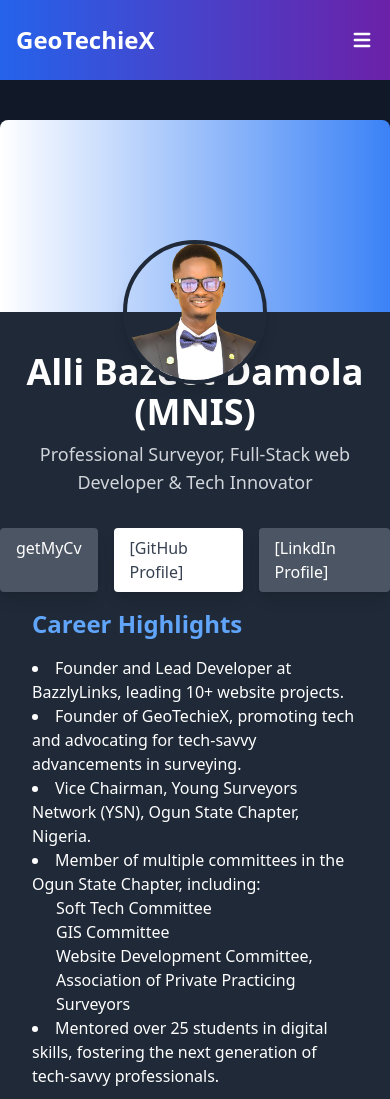
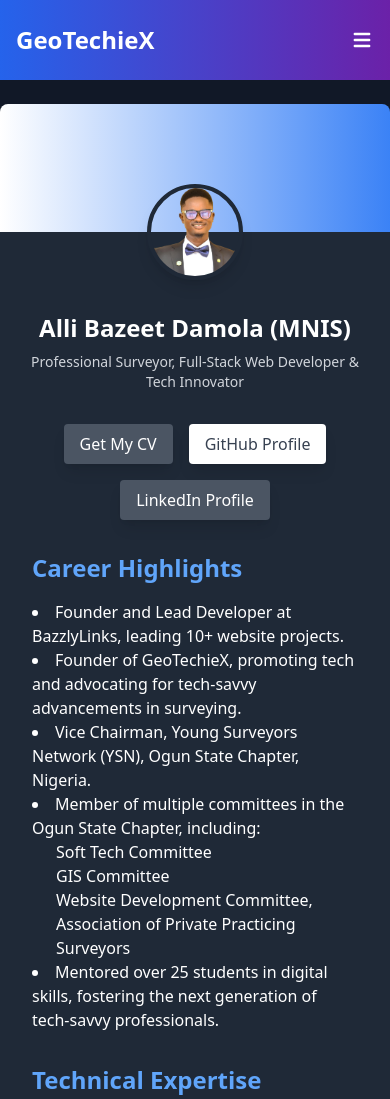
Before and after one commit to Bazzly/geotechiex, a plain HTML site: page alli-bazeet-damola-profile.html in a window 390 px wide. Shown: the top 1099 px of the page. Drawn offline with nearby package versions, Linux system fonts and the light colour scheme.

Commit message:
responsivenes fix

```diff
--- a/alli-bazeet-damola-profile.html
+++ b/alli-bazeet-damola-profile.html
@@ -1,5 +1,6 @@
 <!DOCTYPE html>
 <html lang="en">
+
 <head>
     <meta charset="UTF-8">
     <meta name="viewport" content="width=device-width, initial-scale=1.0">
@@ -7,6 +8,7 @@
     <script src="https://cdn.tailwindcss.com"></script>
     <script defer src="https://cdn.jsdelivr.net/npm/alpinejs@3.x.x/dist/cdn.min.js"></script>
 </head>
+
 <body class="bg-gray-900 text-gray-100 font-sans">
 
     <!-- Header with Navigation -->
@@ -16,7 +18,9 @@
                 <h1 class="text-2xl font-bold">GeoTechieX</h1>
                 <button id="mobile-menu-button" class="block md:hidden">
                     <svg fill="currentColor" viewBox="0 0 20 20" class="w-6 h-6">
-                <path fill-rule="evenodd" d="M3 5a1 1 0 011-1h12a1 1 0 110 2H4a1 1 0 01-1-1zM3 10a1 1 0 011-1h12a1 1 0 110 2H4a1 1 0 01-1-1zM3 15a1 1 0 011-1h12a1 1 0 110 2H4a1 1 0 01-1-1z" clip-rule="evenodd" />
+                        <path fill-rule="evenodd"
+                            d="M3 5a1 1 0 011-1h12a1 1 0 110 2H4a1 1 0 01-1-1zM3 10a1 1 0 011-1h12a1 1 0 110 2H4a1 1 0 01-1-1zM3 15a1 1 0 011-1h12a1 1 0 110 2H4a1 1 0 01-1-1z"
+                            clip-rule="evenodd" />
                     </svg>
                 </button>
                 <nav id="mobile-menu" class="hidden md:flex flex-col md:flex-row md:space-x-4">
@@ -29,24 +33,24 @@
         </div>
     </header>
 
+
   <!-- Profile Section -->
-    <div class="max-w-4xl mx-auto mt-10 bg-gray-800 rounded-lg shadow-xl overflow-hidden">
-        <!-- Profile Picture and Header -->
-        <div class="relative bg-gradient-to-r from-white to-blue-500 h-48 flex items-center justify-center">
+  <div class="max-w-4xl mx-auto mt-6 bg-gray-800 rounded-lg shadow-xl overflow-hidden">
+    <div class="relative bg-gradient-to-r from-white to-blue-500 h-32 sm:h-48 flex items-center justify-center">
         <img src="images/Alli_bazeet.png" alt="Profile Picture"
-                class="w-36 h-36 rounded-full border-4 border-gray-800 object-cover absolute bottom-0 transform translate-y-1/2 shadow-lg">
+            class="w-24 h-24 sm:w-36 sm:h-36 rounded-full border-4 border-gray-800 object-cover absolute bottom-0 transform translate-y-1/2 shadow-lg">
     </div>
-        <div class="p-2 mt-8 text-center">
-            <h1 class="text-4xl font-extrabold text-white mb-2">Alli Bazeet Damola (MNIS)</h1>
-            <p class="text-lg text-gray-300 font-medium mb-6">
-                Professional Surveyor, Full-Stack web Developer & Tech Innovator
+    <div class="p-4 mt-16 text-center">
+        <h1 class="text-2xl sm:text-4xl font-extrabold text-white mb-2">Alli Bazeet Damola (MNIS)</h1>
+        <p class="text-sm sm:text-lg text-gray-300 font-medium mb-4">
+            Professional Surveyor, Full-Stack Web Developer & Tech Innovator
         </p>
     </div>
-<div class="flex justify-center gap-4">
-    <a href="/ALLI_BAZEET_CV.pdf" class="bg-gray-600 hover:bg-pink-400 text-white py-2 px-4 rounded shadow-lg" target="_blank">getMyCv</a>
-    <a href="https://github.com/Bazzly" class="bg-white hover:bg-pink-400 text-gray-700 py-2 px-4 rounded shadow-lg" target="_blank">[GitHub Profile]</a>
-    <a href="https://www.linkedin.com/in/alli-bazeet-4027ab138/" class="bg-gray-600 hover:bg-pink-400 text-white py-2 px-4 rounded shadow-lg" target="_blank">[LinkdIn Profile]</a>
 
+    <div class="flex flex-wrap justify-center gap-4 px-4 pb-4">
+        <a href="/ALLI_BAZEET_CV.pdf" class="bg-gray-600 hover:bg-pink-400 text-white py-2 px-4 rounded shadow-lg" target="_blank">Get My CV</a>
+        <a href="https://github.com/Bazzly" class="bg-white hover:bg-pink-400 text-gray-700 py-2 px-4 rounded shadow-lg" target="_blank">GitHub Profile</a>
+        <a href="https://www.linkedin.com/in/alli-bazeet-4027ab138/" class="bg-gray-600 hover:bg-pink-400 text-white py-2 px-4 rounded shadow-lg" target="_blank">LinkedIn Profile</a>
     </div>
         <!-- Profile Details -->
         <div class="px-8 py-4">
@@ -54,7 +58,8 @@
                 <h2 class="text-2xl font-semibold text-blue-400 mb-4">Career Highlights</h2>
                 <ul class="list-disc list-inside text-white">
                     <li>Founder and Lead Developer at BazzlyLinks, leading 10+ website projects.</li>
-                    <li>Founder of GeoTechieX, promoting tech and advocating for tech-savvy advancements in surveying.</li>
+                    <li>Founder of GeoTechieX, promoting tech and advocating for tech-savvy advancements in surveying.
+                    </li>
                     <li>Vice Chairman, Young Surveyors Network (YSN), Ogun State Chapter, Nigeria.</li>
                     <li>Member of multiple committees in the Ogun State Chapter, including:
                         <ul class="list-inside pl-6">
@@ -63,7 +68,8 @@
                             <li>Website Development Committee, Association of Private Practicing Surveyors</li>
                         </ul>
                     </li>
-                    <li>Mentored over 25 students in digital skills, fostering the next generation of tech-savvy professionals.</li>
+                    <li>Mentored over 25 students in digital skills, fostering the next generation of tech-savvy
+                        professionals.</li>
                 </ul>
             </section>
 
@@ -100,7 +106,11 @@
             <section id="vision" class="mb-8">
                 <h2 class="text-2xl font-semibold text-blue-400 mb-4">Professional Vision</h2>
                 <p class="text-gray-300">
-                    Alli Bazeet Damola is committed to revolutionizing the surveying and geoinformatics industry by merging traditional practices with cutting-edge technologies. As the founder of geotechieX and Social Media Chancellor, he leads initiatives that drive innovation and foster a community passionate about tech and surveying advancements. His leadership and mentoring reflect his dedication to empowering the next generation of professionals and developing innovative solutions.
+                    Alli Bazeet Damola is committed to revolutionizing the surveying and geoinformatics industry by
+                    merging traditional practices with cutting-edge technologies. As the founder of geotechieX and
+                    Social Media Chancellor, he leads initiatives that drive innovation and foster a community
+                    passionate about tech and surveying advancements. His leadership and mentoring reflect his
+                    dedication to empowering the next generation of professionals and developing innovative solutions.
                 </p>
             </section>
 
@@ -133,4 +143,5 @@
     </footer>
     <script src="index.js"></script>
 </body>
+
 </html>
```
Lines whose indentation alone changed are shown as unchanged.
